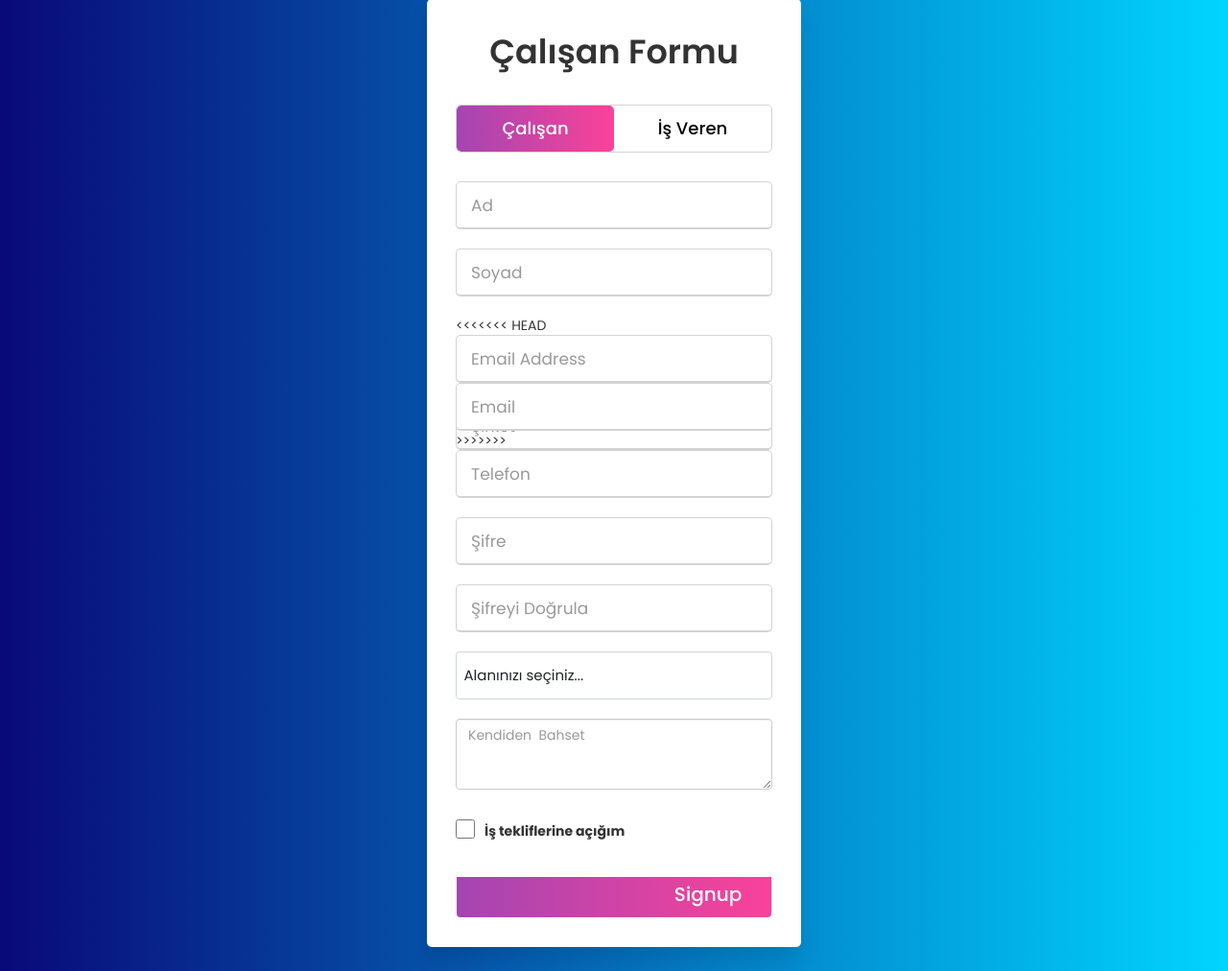
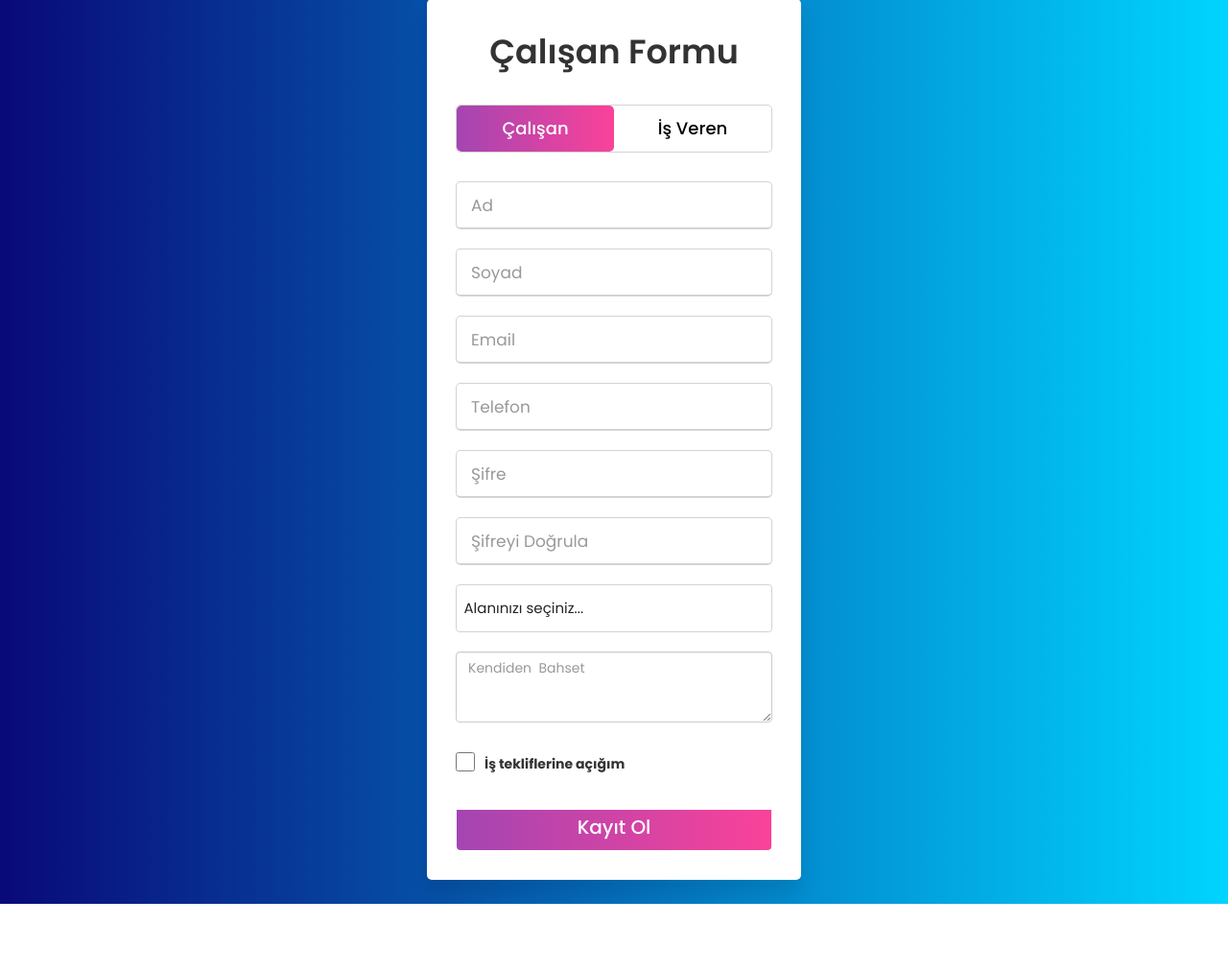
Before and after one commit to YNS2121/Database-Project, a PHP site: page /register.php in a window 1280 px wide. Shown: the part 26-1038 px from the top of the page at 96% size. After the commit the page ends 968 px from the top, so only its background shows below. Run offline with PHP 8.4, Linux system fonts and the light colour scheme; some libraries are stand-ins or nearby versions.

Commit message:
company kaldirildi

```diff
--- a/register.php
+++ b/register.php
@@ -68,14 +68,7 @@
                         <input type="text" placeholder="Soyad" name="surname" required>
                     </div>
                     <div class="field">
-<<<<<<< HEAD
-                        <input type="text" placeholder="Email Address" name="emailAddress" required>
-=======
-                        <input type="text" placeholder="Şirket" name="company" required>
-                    </div>
-                    <div class="field">
                         <input type="text" placeholder="Email" name="emailAddress" required>
->>>>>>> 8f2cf469aff0f3cf8086847e7e4caa33aeea9f09
                     </div>
                     <div class="field">
                         <input type="tel" placeholder="Telefon" name="phone" required>
@@ -105,11 +98,7 @@
                     </div>
                     <div class="field btn">
                         <div class="btn-layer"></div>
-<<<<<<< HEAD
-                        <input type="submit" name="submit" value="Signup">
-=======
                         <input type="submit" name="submitEmployee" value="Kayıt Ol">
->>>>>>> 8f2cf469aff0f3cf8086847e7e4caa33aeea9f09
                     </div>
                 </form>
                 <form action="" method="POST" class="signup">
```
